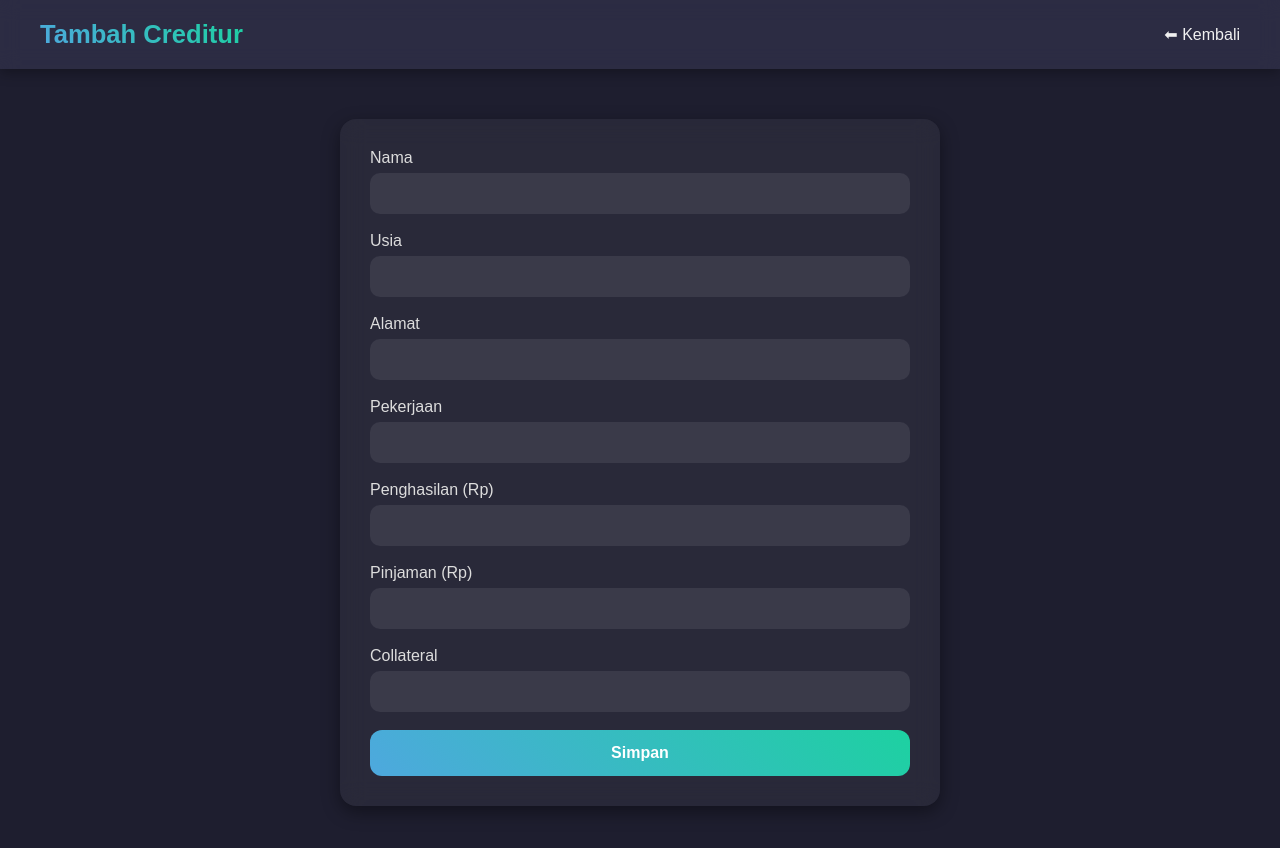
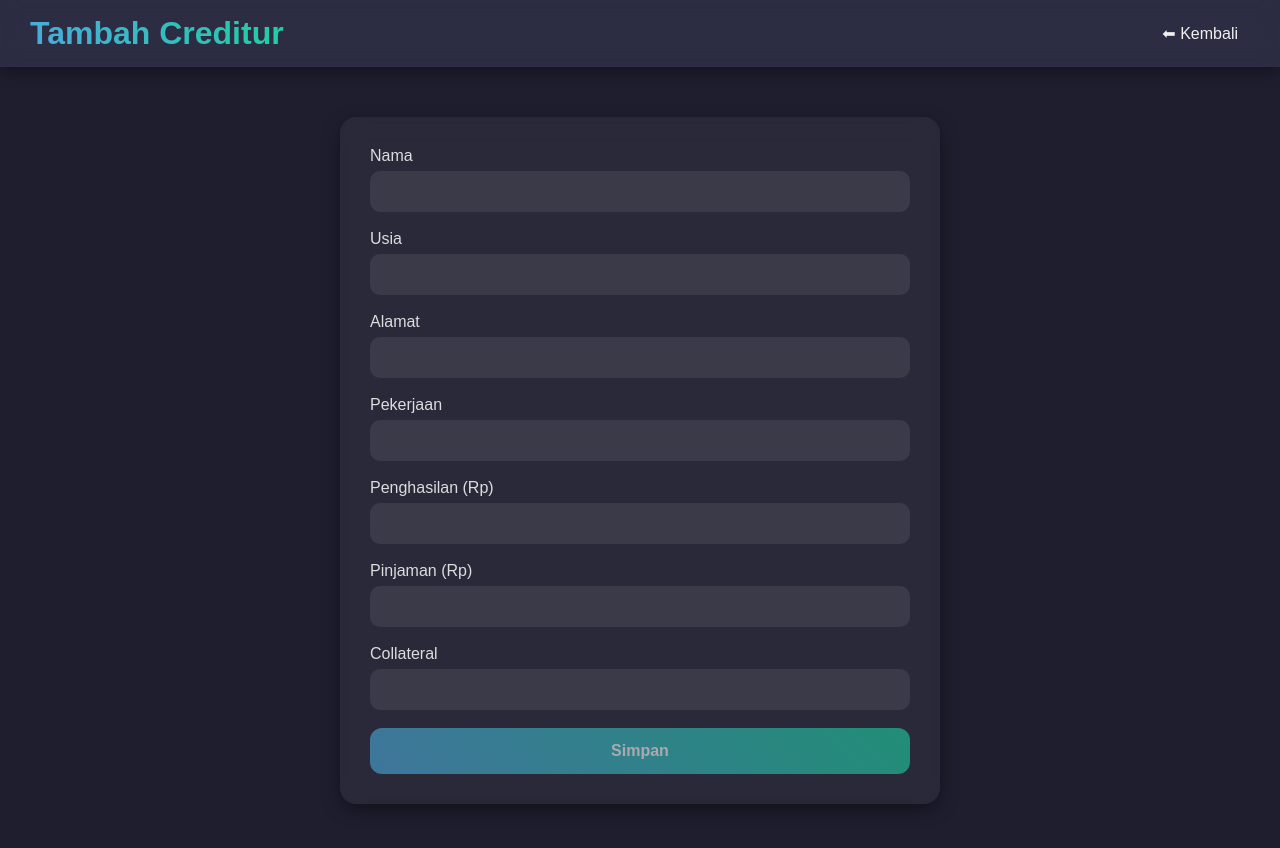
Before and after one commit to NugrahaVarrel/survey_analisis_kredit, an Angular app: page /form-creditur in a window 1280 px wide. Shown: the top 848 px of the page. Built offline with nearby package versions, Linux system fonts and the light colour scheme.

Commit message:
fix: update add creditur api

```diff
--- a/src/app/pages/form-creditur/form-creditur.component.html
+++ b/src/app/pages/form-creditur/form-creditur.component.html
@@ -1,13 +1,16 @@
-<header>
-  <h1>Tambah Creditur</h1>
-  <a routerLink="/dashboard">⬅ Kembali</a>
-</header>
+<app-header [title]="'Tambah Creditur'" [aName]="'⬅ Kembali'" [aRoute]="''"></app-header>
 
 <div class="form-container">
   <form [formGroup]="form" (ngSubmit)="onSubmit()">
     <div class="form-group">
       <label>Nama</label>
       <input type="text" formControlName="name" />
+      <small
+        *ngIf="form.controls['name'].invalid && form.controls['name'].touched"
+        class="error"
+      >
+        Nama tidak boleh kosong
+      </small>
     </div>
 
     <div class="form-group">
@@ -17,18 +20,30 @@
         *ngIf="form.controls['age'].invalid && form.controls['age'].touched"
         class="error"
       >
-        Usia minimal 18 tahun
+        Usia minimal 21 tahun
       </small>
     </div>
 
     <div class="form-group">
       <label>Alamat</label>
       <input type="text" formControlName="address" />
+      <small
+        *ngIf="form.controls['address'].invalid && form.controls['address'].touched"
+        class="error"
+      >
+        Alamat tidak boleh kosong
+      </small>
     </div>
 
     <div class="form-group">
       <label>Pekerjaan</label>
       <input type="text" formControlName="occupation" />
+      <small
+        *ngIf="form.controls['occupation'].invalid && form.controls['occupation'].touched"
+        class="error"
+      >
+        Pekerjaan tidak boleh kosong
+      </small>
     </div>
 
     <div class="form-group">
@@ -47,13 +62,25 @@
     <div class="form-group">
       <label>Pinjaman (Rp)</label>
       <input type="number" formControlName="loan" />
+      <small
+        *ngIf="form.controls['loan'].invalid && form.controls['loan'].touched"
+        class="error"
+      >
+        Pinjaman tidak boleh kosong
+      </small>
     </div>
 
     <div class="form-group">
       <label>Collateral</label>
       <input type="text" formControlName="collateral" />
+      <small
+        *ngIf="form.controls['collateral'].invalid && form.controls['collateral'].touched"
+        class="error"
+      >
+        Collateral tidak boleh kosong
+      </small>
     </div>
 
-    <button type="submit">Simpan</button>
+    <button type="submit" [disabled]="!form.valid">Simpan</button>
   </form>
 </div>
--- a/src/app/pages/form-creditur/form-creditur.component.scss
+++ b/src/app/pages/form-creditur/form-creditur.component.scss
@@ -1,43 +1,9 @@
-header {
-  display: flex;
-  justify-content: space-between;
-  align-items: center;
-  padding: 20px 40px;
-  background: rgba(46, 46, 70, 0.9);
-  backdrop-filter: blur(10px);
-  box-shadow: 0 4px 12px rgba(0, 0, 0, 0.3);
-
-  h1 {
-    font-size: 1.6rem;
-    font-weight: 600;
-    background: linear-gradient(45deg, #4ea8de, #1dd1a1);
-    background-clip: text;
-    -webkit-background-clip: text;
-    -webkit-text-fill-color: transparent;
-  }
-
-
-
-  a {
-    color: #f0f0f0;
-    text-decoration: none;
-    font-weight: 500;
-    transition: 0.3s;
-
-    &:hover {
-      color: #4ea8de;
-      text-shadow: 0 0 10px rgba(78, 168, 222, 0.7);
-    }
-  }
-}
-
 .error {
   color: #e74c3c;
   font-size: 0.8rem;
   margin-top: 4px;
   display: block;
 }
-
 
 .form-container {
   max-width: 600px;
@@ -92,6 +58,11 @@ header {
         box-shadow: 0 0 15px rgba(78, 168, 222, 0.7);
         transform: scale(1.02);
       }
+
+      &:disabled {
+        opacity: 0.6;
+        cursor: not-allowed;
+      }
     }
   }
 }
--- a/src/app/pages/form-creditur/form-creditur.component.ts
+++ b/src/app/pages/form-creditur/form-creditur.component.ts
@@ -9,11 +9,12 @@ import {
 import { Router } from '@angular/router';
 import { Creditur } from '../../shared/interface/creditur';
 import { CrediturService } from '../../shared/service/creditur-service/creditur-service.service';
+import { HeaderComponent } from '../../shared/component/header/header.component';
 
 @Component({
   selector: 'app-form-creditur',
   standalone: true,
-  imports: [CommonModule, ReactiveFormsModule],
+  imports: [CommonModule, ReactiveFormsModule, HeaderComponent],
   templateUrl: './form-creditur.component.html',
   styleUrl: './form-creditur.component.scss',
 })
@@ -26,7 +27,7 @@ export class FormCrediturComponent {
   ) {
     this.form = new FormGroup({
       name: new FormControl('', [Validators.required]),
-      age: new FormControl(null, [Validators.required, Validators.min(18)]),
+      age: new FormControl(null, [Validators.required, Validators.min(21)]),
       address: new FormControl('', [Validators.required]),
       occupation: new FormControl('', [Validators.required]),
       salary: new FormControl(null, [Validators.required, Validators.min(0)]),
@@ -40,12 +41,18 @@ export class FormCrediturComponent {
       const newCreditur: Creditur = {
         id: this.crediturService.generateId(),
         ...this.form.value,
-        surveyed: false, // default: belum disurvey
+        isSurveyDone: false,
       };
 
-      this.crediturService.addCreditur(newCreditur);
-      alert('✅ Creditur berhasil ditambahkan!');
-      this.router.navigate(['/dashboard']);
+      this.crediturService.addCreditur(newCreditur).subscribe({
+        next: () => {
+          alert('✅ Creditur berhasil ditambahkan!');
+          this.router.navigate(['']);
+        },
+        error: (err) => {
+          console.error('Error adding creditur:', err);
+        },
+      });
     } else {
       alert('❌ Form belum valid!');
     }
--- a/src/app/shared/service/creditur-service/creditur-service.service.ts
+++ b/src/app/shared/service/creditur-service/creditur-service.service.ts
@@ -33,7 +33,7 @@ export class CrediturService {
   }
 
   addCreditur(creditur: Creditur) {
-    this.crediturData.push(creditur);
+    return this.apiService.post(this.crediturUrl, creditur);
   }
 
   getCrediturById(id: number) {
```
